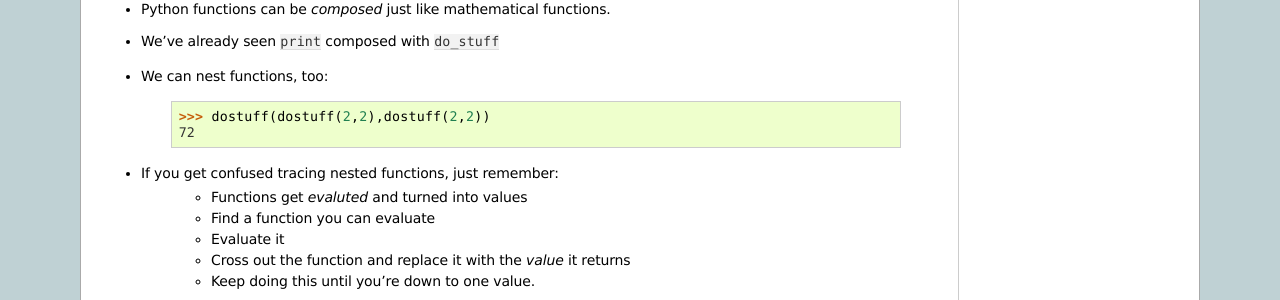
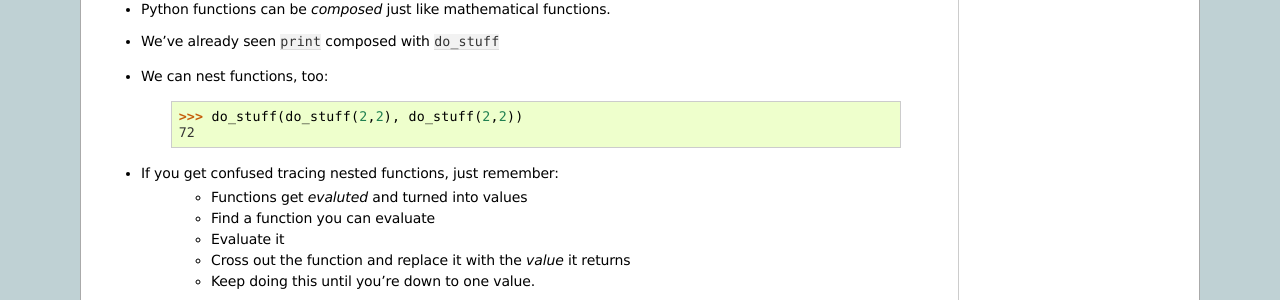
Before and after one commit to jameshughes89/cs101, a Sphinx documentation site: the page built from source/topic3.rst, in a window 1280 px wide and 900 px high, scrolled down 8150 px. Shown: the part 151-451 px from the top of the window. Built offline with Sphinx 7.4.7, drawn with Linux system fonts in a browser that asks for light colours; formulas are drawn with MathJax 3; some of the changed text lies outside the part shown.

Commit message:
Add underscore to function names (#45)

```diff
--- a/source/topic3.rst
+++ b/source/topic3.rst
@@ -324,7 +324,7 @@ Composition
 * Python functions can be *composed* just like mathematical functions.
 * We've already seen ``print`` composed with ``do_stuff``
 * We can nest functions, too:
-    >>> dostuff(dostuff(2,2),dostuff(2,2))
+    >>> do_stuff(do_stuff(2,2), do_stuff(2,2))
     72
 * If you get confused tracing nested functions, just remember:
     * Functions get *evaluted* and turned into values
```
Also changed, not shown: other parts of source/topic3.rst (+1 -1 lines).
